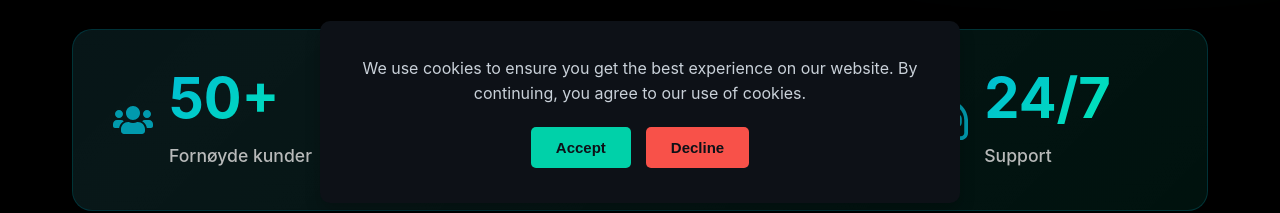
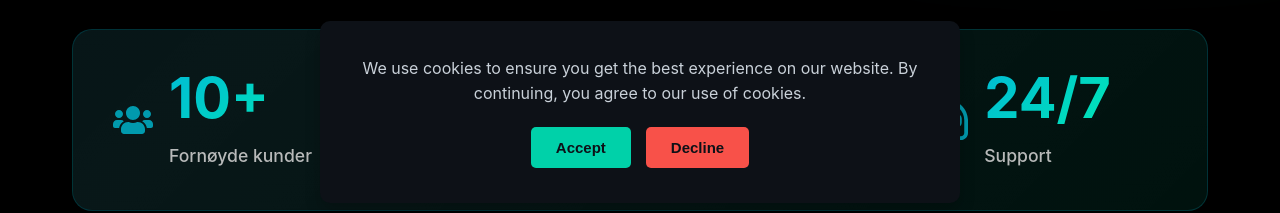
Before and after one commit to sigurdmaeland/focus-level-up, a React (Vite) app: page / in a window 1280 px wide. Shown: the part 587-800 px from the top of the page. Built offline with nearby package versions, Linux system fonts and the light colour scheme.

Commit message:
Update customer stat number from 50 to 10

```diff
--- a/src/pages/Home.jsx
+++ b/src/pages/Home.jsx
@@ -116,7 +116,7 @@
                   <FaUsers />
                 </div>
                 <div className="stat-info">
-                  <span className="stat-number">50+</span>
+                  <span className="stat-number">10+</span>
                   <span className="stat-label">{t('home.stats.customers')}</span>
                 </div>
               </div>
```
